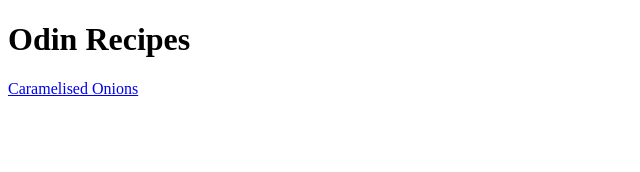
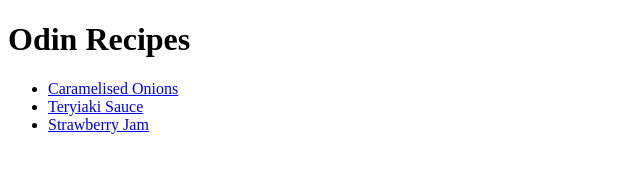
Before and after one commit to psyduck39/odin-recipes, a plain HTML site: page index.html in a window 1280 px wide. Shown: the whole page, without its empty margins (0-640 px from the left). Drawn offline with Linux system fonts and the light colour scheme.

Commit message:
added and linked straw_jam.html and teryiaki.html

```diff
--- a/index.html
+++ b/index.html
@@ -7,6 +7,11 @@
     <body>
         <h1>Odin Recipes</h1>
 
-        <a href="recipes/car_onions.html">Caramelised Onions</a>
+        <ul>
+            <li><a href="recipes/car_onions.html">Caramelised Onions</a></li>
+            <li><a href="recipes/teryiaki.html">Teryiaki Sauce</a></li>
+            <li><a href="recipes/straw_jam.html">Strawberry Jam</a></li>
+        </ul>
+
     </body>
 </html>
```
Also changed, not shown: recipes/straw_jam.html (added), recipes/teryiaki.html (added).
